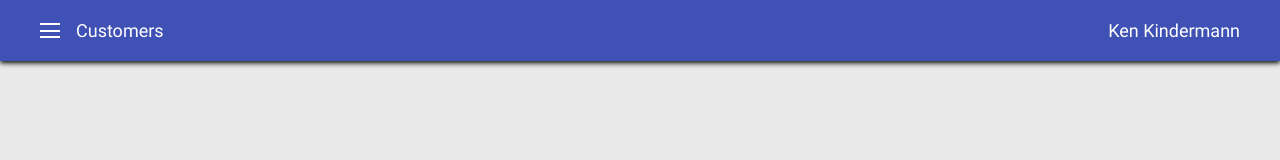
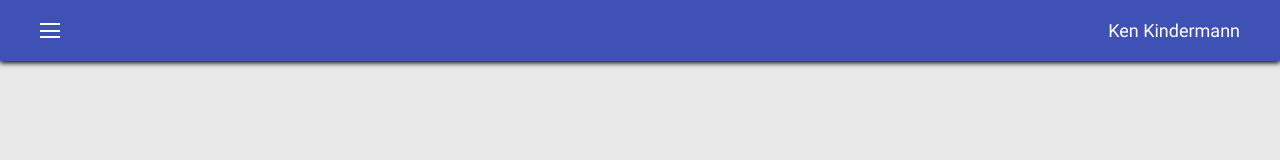
Before and after one commit to KenKindermann/easyIMS, a React (Vite) app in the folder Frontend/: page / in a window 1280 px wide. Shown: the top 160 px of the page. Built offline with nearby package versions, Linux system fonts and the light colour scheme.

Commit message:
page title is changing by table context

```diff
--- a/Frontend/src/components/navigation/Navbar.jsx
+++ b/Frontend/src/components/navigation/Navbar.jsx
@@ -2,10 +2,12 @@ import { useContext, useState } from "react";
 import "../../style/navbar.css";
 import Sidebar from "./Sidebar";
 import { OverlayContext } from "../../provider/OverlayContext";
+import { TableContext } from "../../provider/TableContext";
 
 const Navbar = () => {
   const [showSidebar, setShowSidebar] = useState(false);
   const { setDarkOverlay } = useContext(OverlayContext);
+  const { currentTable } = useContext(TableContext);
 
   return (
     <>
@@ -22,7 +24,7 @@ const Navbar = () => {
               <span></span>
               <span></span>
             </div>
-            <p>Customers</p>
+            <p>{currentTable.title}</p>
           </div>
           <div>
             <p>Ken Kindermann</p>
```
